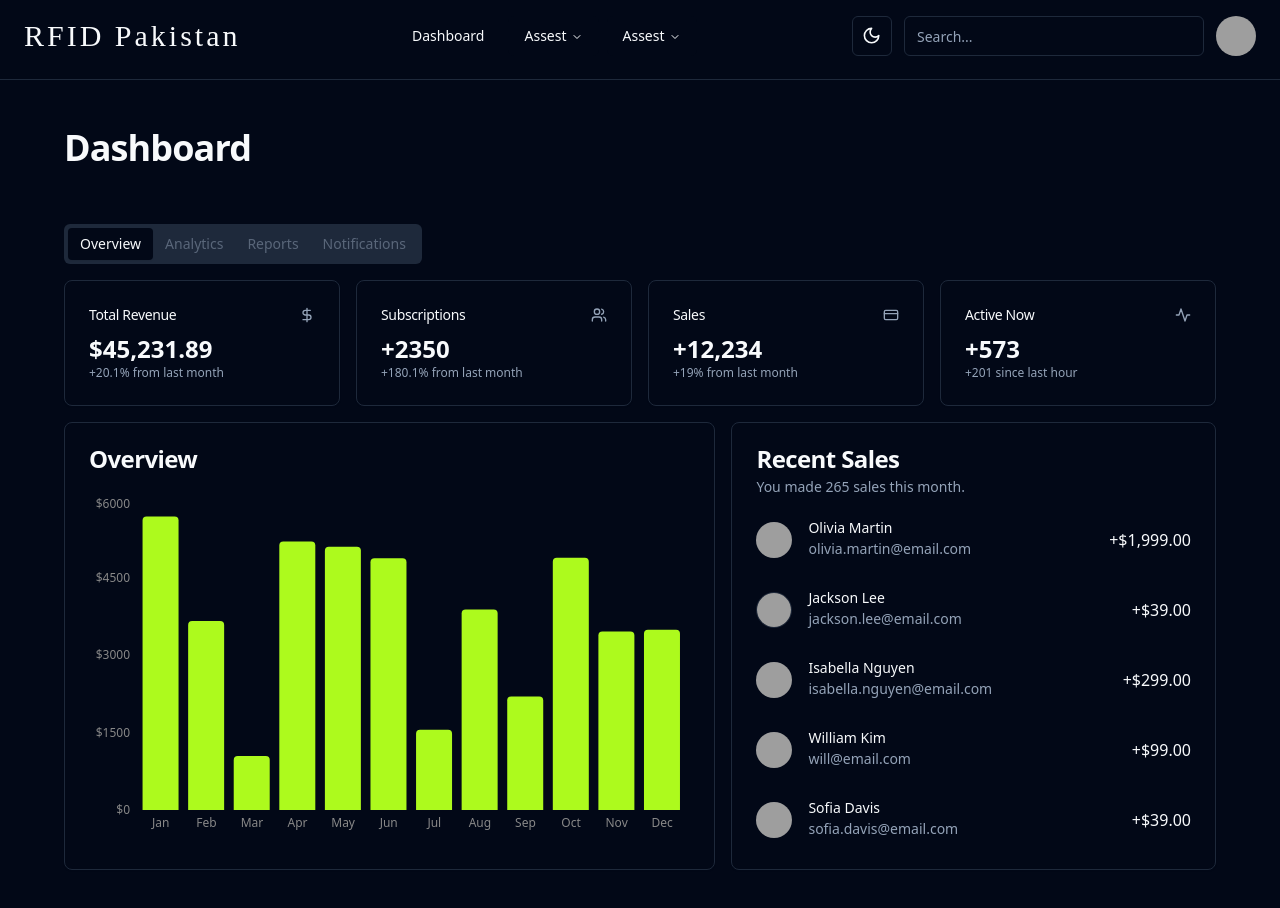
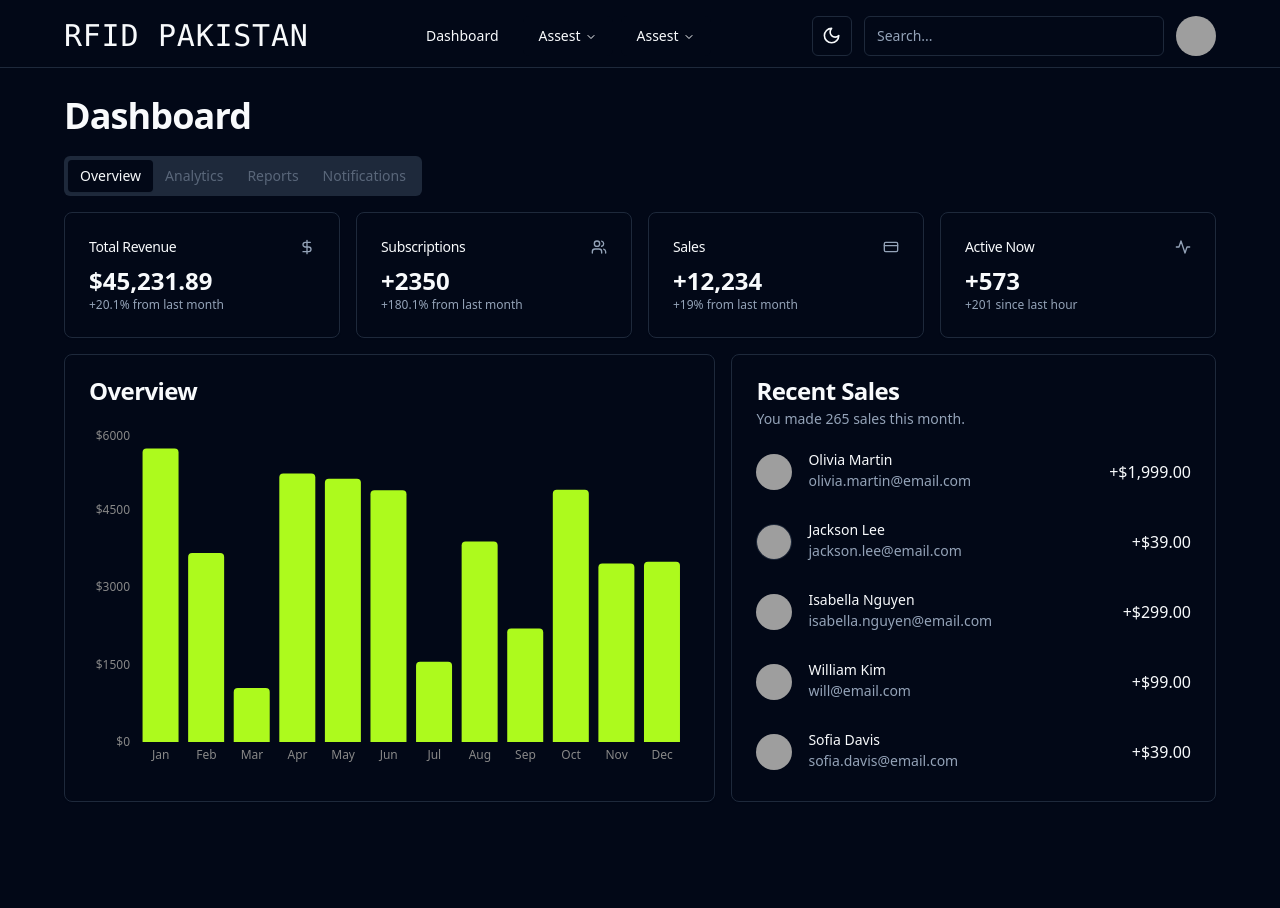
Before and after one commit to arsalan1664/RFID---Assest-Management-App, a React (Vite) app: page / in a window 1280 px wide. Shown: the top 908 px of the page. After the commit the page ends 850 px from the top, so only its background shows below. Built offline with nearby package versions, Linux system fonts and the light colour scheme; grey boxes are pictures that could not be loaded.

Commit message:
dashboard

```diff
--- a/src/components/NavBar.tsx
+++ b/src/components/NavBar.tsx
@@ -11,10 +11,10 @@ import { Button } from "./ui/button"
 function NavBar() {
     return (
         <div className=" h-16   w-full  border-b">
-            <div className="mx-6 my-4 flex items-center   h-auto w-['85%']">
+            <div className="mx-16 my-1 flex items-center h-full w-['75%']">
                 <div className="flex items-center justify-between w-full h-full">
 
-                    <h1 className="text-3xl font-['Poppin'] tracking-widest">RFID Pakistan</h1>
+                    <h1 className="text-3xl font-mono tracking-wide">RFID PAKISTAN</h1>
 
                     <div className="flex gap-2">
                         <Button variant={"link"}>Dashboard</Button>
--- a/src/views/Dashboard.tsx
+++ b/src/views/Dashboard.tsx
@@ -5,13 +5,12 @@ import { Tabs, TabsContent, TabsList, TabsTrigger } from "@/components/ui/tabs"
 
 function Dashboard() {
     return (
-        <div className="h-screen">
-            <div className="flex-1  p-8 pt-6">
-                <div className="flex  items-center justify-between space-y-2 p-8 pt-6">
+        <div className="">
+            <div className="flex-1  px-8 py-4 ">
+                <div className="flex  items-center justify-start w-full space-y-2 p-3 pl-8">
                     <h2 className="text-4xl font-bold tracking-tight">Dashboard</h2>
-
                 </div>
-                <Tabs defaultValue="overview" className="space-y-4 p-8 pt-6">
+                <Tabs defaultValue="overview" className="space-y-4 p-8 pt-2">
                     <TabsList>
                         <TabsTrigger value="overview">Overview</TabsTrigger>
                         <TabsTrigger value="analytics" disabled>
@@ -28,7 +27,7 @@ function Dashboard() {
                     {/* cards */}
                     <TabsContent value="overview" className="space-y-4">
                         <div className="grid gap-4 md:grid-cols-2 lg:grid-cols-4">
-                            <Card>
+                            <Card className="">
                                 <CardHeader className="flex flex-row items-center justify-between space-y-0 pb-2">
                                     <CardTitle className="text-sm font-medium">
                                         Total Revenue
```
